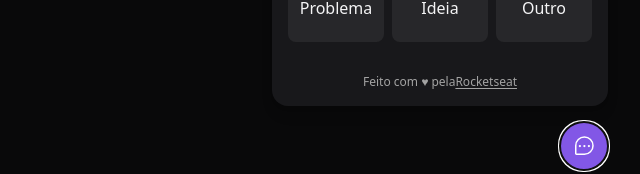
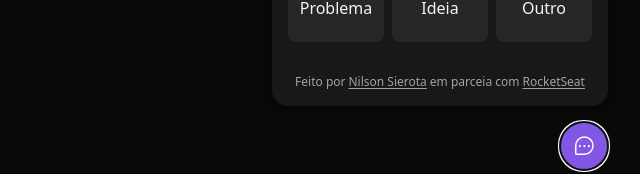
Before and after one commit to nilsonsierota/nlw-return-core, a React (Vite) app in the folder web/: page / in a window 1280 px wide. Both pictures are taken after a click on the button "Feedback". Shown: the part 598-772 px from the top of the page, without its empty margins (640-1280 px from the left). Built offline with nearby package versions, Linux system fonts and the light colour scheme; no server answers.

Commit message:
update copyright

```diff
--- a/web/src/components/WidgetForm/index.tsx
+++ b/web/src/components/WidgetForm/index.tsx
@@ -63,12 +63,21 @@ export function WidgetForm() {
       )}
 
       <footer className="text-xs text-neutral-400">
-        Feito com ♥ pela
+        Feito por
         <a
           className="underline underline-offset-2"
-          href="https://rocketseat.com.br"
+          href="https://github.com/nilsonsierota"
+          style={{ marginLeft: 3, marginRight: 3 }}
         >
-          Rocketseat
+          Nilson Sierota
+        </a>
+        em parceia com
+        <a
+          className="underline underline-offset-2"
+          href="https://www.rocketseat.com.br"
+          style={{ marginLeft: 3 }}
+        >
+          RocketSeat
         </a>
       </footer>
     </div>
```
